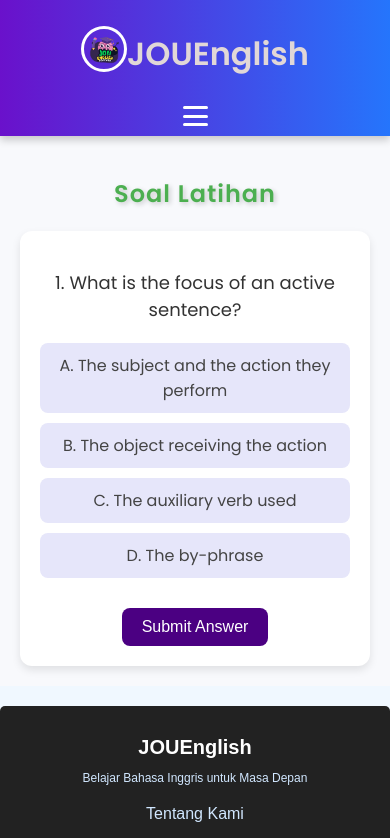
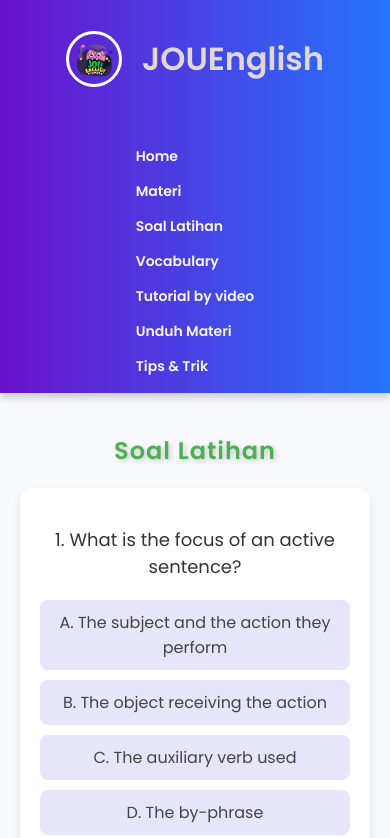
Before and after one commit to nicky19-manullang/Proyek-PSW1, a React (Create React App) app: page /quis3 in a window 390 px wide. Shown: the top 838 px of the page. Built offline with nearby package versions, Linux system fonts and the light colour scheme.

Commit message:
update header.css
saya menghapus css nav bar hamburgernya

```diff
--- a/src/styles/Header.css
+++ b/src/styles/Header.css
@@ -5,55 +5,31 @@
   padding: 10px 25px;
   background: linear-gradient(to right, #6a11cb, #2575fc);
   color: white;
-  flex-wrap: nowrap;
   gap: 20px;
   box-shadow: 0 4px 8px rgba(0, 0, 0, 0.2);
   position: sticky;
   top: 0;
   z-index: 100;
+  height: 70px;
 }
 
 .header .logo-container {
   display: flex;
   align-items: center;
-  padding-top: 0;
 }
 
 .hero {
-  width: 70px;
+  width: 60px;
   height: auto;
   margin-right: 20px;
   border-radius: 50%;
   border: 3px solid white;
 }
 
-.hamburger {
+.nav-menu {
   display: flex;
-  flex-direction: column;
-  justify-content: space-between;
-  width: 25px;
-  height: 20px;
-  cursor: pointer;
-}
-
-.hamburger .bar {
-  width: 100%;
-  height: 3px;
-  background-color: white;
-  border-radius: 5px;
-  transition: all 0.3s ease;
-}
-
-.bar.open:nth-child(1) {
-  transform: translateY(8px) rotate(45deg);
-}
-
-.bar.open:nth-child(2) {
-  opacity: 0;
-}
-
-.bar.open:nth-child(3) {
-  transform: translateY(-8px) rotate(-45deg);
+  align-items: center;
+  gap: 30px;
 }
 
 nav ul {
@@ -61,29 +37,11 @@ nav ul {
   list-style-type: none;
   padding: 0;
   margin: 0;
-  gap: 35px;
-}
-
-.nav-menu {
-  display: none;
-  flex-direction: column;
-  position: absolute;
-  top: 40px;
-  right: 20px;
-  background: linear-gradient(to right, #6a11cb, #2575fc);
-  padding: 15px 25px;
-  border-radius: 10px;
-  box-shadow: 0 6px 10px rgba(0, 0, 0, 0.3);
-  gap: 10px;
-}
-
-.nav-menu.active {
-  display: flex;
+  gap: 20px;
 }
 
 nav ul li {
   margin: 0;
-  text-align: center;
 }
 
 nav ul li a {
@@ -104,25 +62,23 @@ nav ul li a:hover {
   .header {
     flex-direction: column;
     align-items: center;
-    gap: 10px;
+    gap: 15px;
+    height: auto;
+    padding: 15px;
   }
 
-  .hero {
-    width: 50px;
-    margin: 0 0 10px 0;
+  .logo-container {
+    margin-bottom: 10px;
+  }
+
+  .nav-menu {
+    flex-direction: column;
+    gap: 10px;
   }
 
   nav ul {
     flex-direction: column;
-    margin-top: 10px;
     gap: 10px;
-  }
-
-  .nav-menu {
-    width: 100%;
-    position: static;
-    flex-direction: column;
-    gap: 8px;
   }
 
   nav ul li a {
@@ -131,34 +87,11 @@ nav ul li a:hover {
 }
 
 @media (max-width: 480px) {
-  .header {
-    flex-direction: column;
-    align-items: center;
-    gap: 8px;
-  }
-
   .hero {
-    width: 40px;
-    margin: 0 0 10px 0;
-  }
-
-  nav ul {
-    flex-direction: column;
-    gap: 8px;
+    width: 50px;
   }
 
   nav ul li a {
     font-size: 14px;
   }
 }
-
-@keyframes fadeIn {
-  from {
-    opacity: 0;
-    transform: translateY(-10px);
-  }
-  to {
-    opacity: 1;
-    transform: translateY(0);
-  }
-}
```
